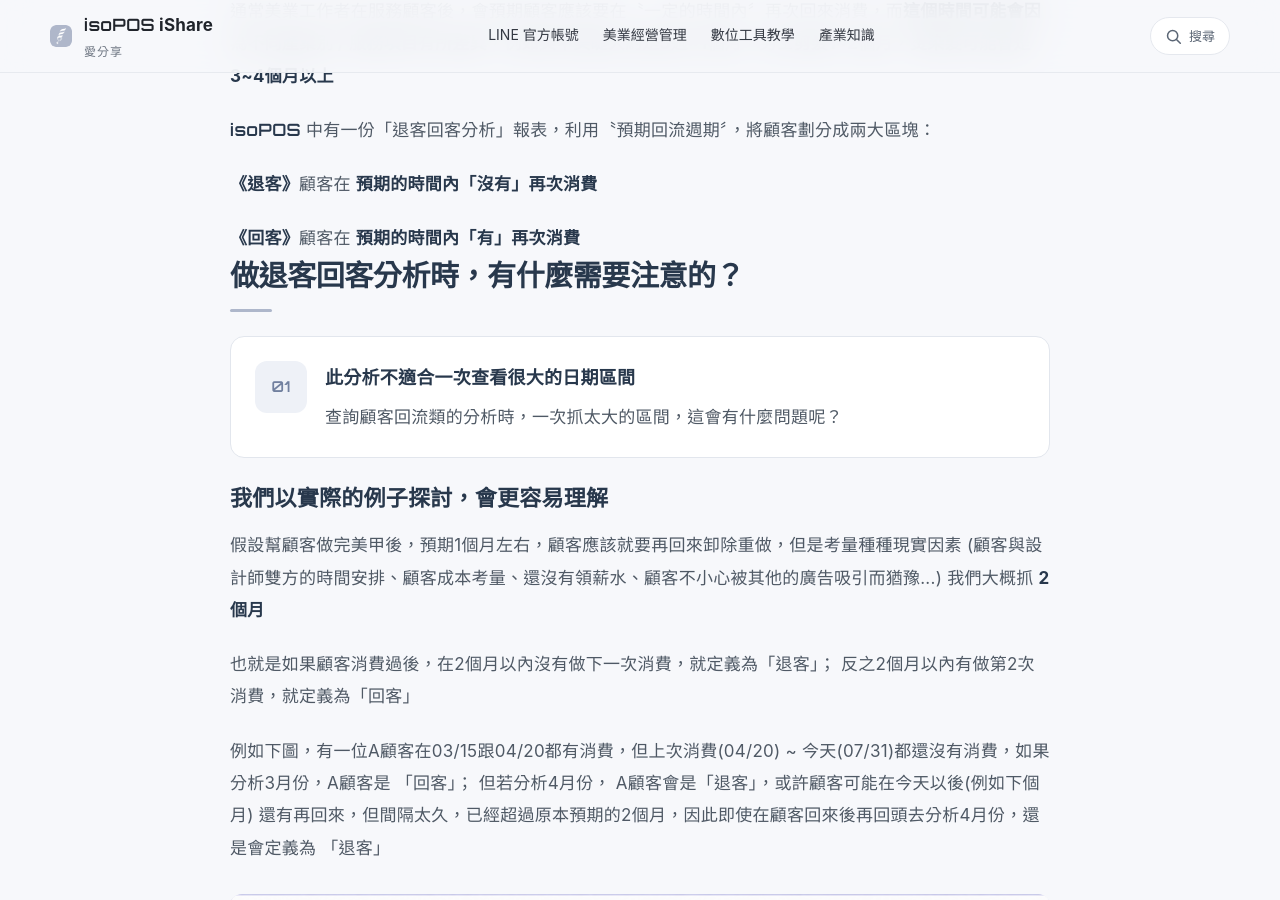
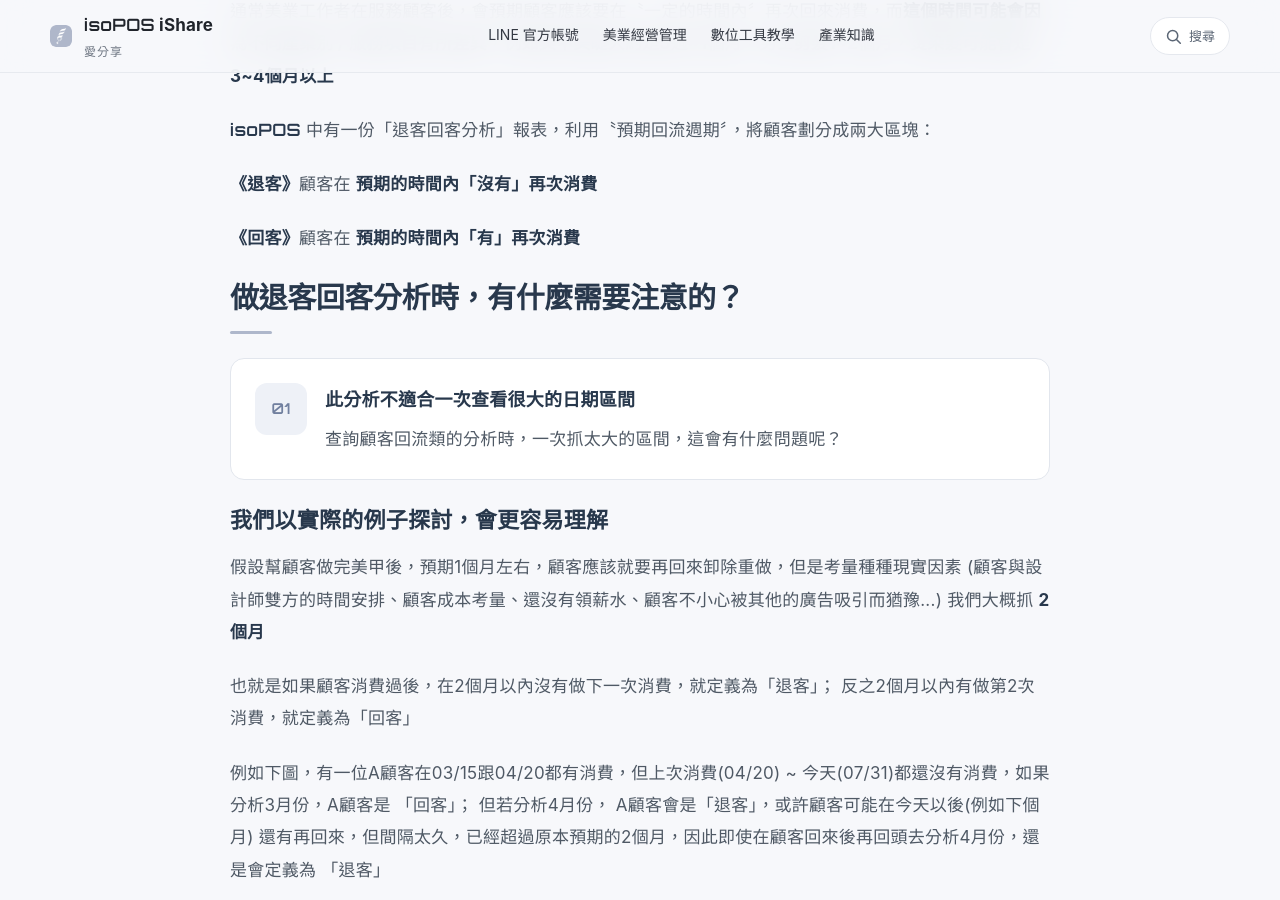
Before and after one commit to isopossoft/isoPOS-ishare, a Jekyll site: the page built from _posts/2026-08-17-customerreturn.md, in a window 1280 px wide and 900 px high, scrolled down 1185 px. Built offline with Jekyll 4.4.1, drawn with Linux system fonts in a browser that asks for light colours.

```diff
--- a/_posts/2026-08-17-customerreturn.md
+++ b/_posts/2026-08-17-customerreturn.md
@@ -17,7 +17,7 @@ article_sections:
       服務項目有所差異</strong>，<strong>例如美甲美睫大約是3週~1個月，男士剪髮1~2個月，燙染髮可能會是3~4個月以上</strong></p><p><strong>isoPOS</strong>
       中有一份「退客回客分析」報表，利用〝預期回流週期〞，將顧客劃分成兩大區塊：</p><p><strong>《退客》</strong>顧客在
       <strong>預期的時間內「沒有」再次消費</strong></p><p><strong>《回客》</strong>顧客在
-      <strong>預期的時間內「有」再次消費</strong></p>
+      <strong>預期的時間內「有」再次消費</strong></p><p></p>
   - type: text
     content: <h2><strong>做退客回客分析時，有什麼需要注意的？</strong></h2><p></p>
   - type: step
```
